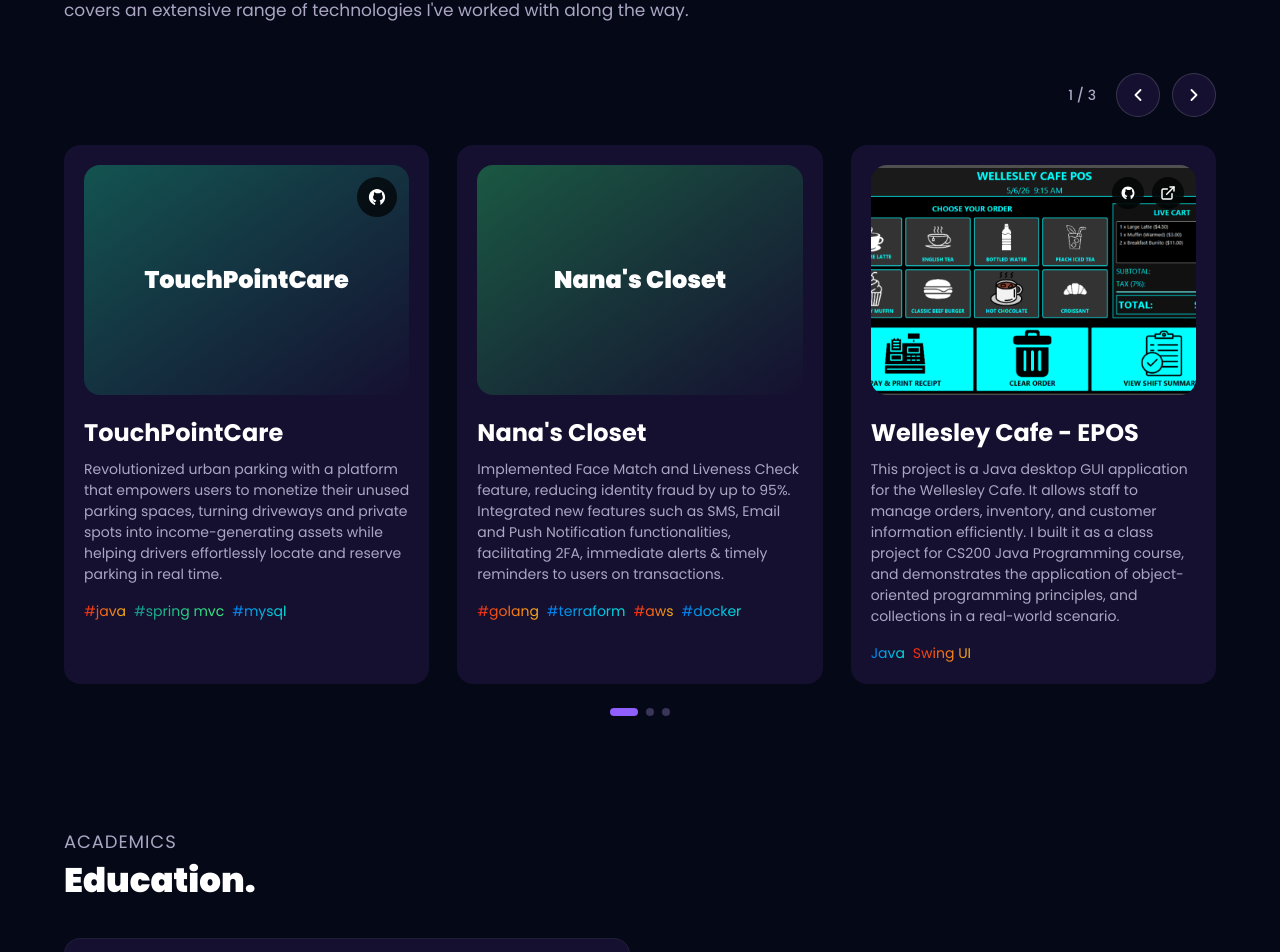
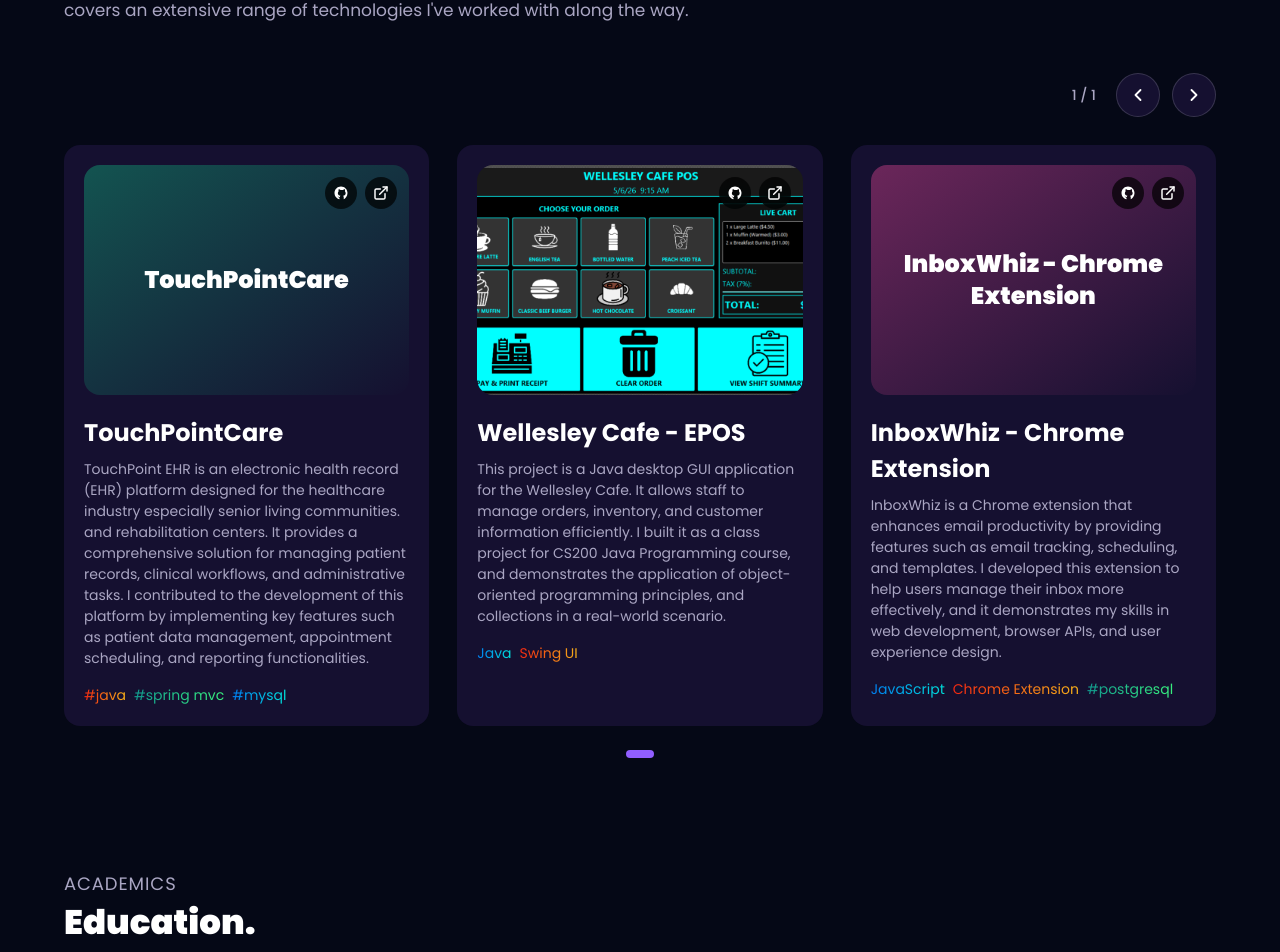
Before and after one commit to gavin-waako/my-portfolio, a Next.js app: page / in a window 1280 px wide. Shown: the part 3069-4021 px from the top of the page. Built offline with nearby package versions, Linux system fonts and the light colour scheme.

Commit message:
Make edits to projects

```diff
--- a/data/projects.ts
+++ b/data/projects.ts
@@ -1,8 +1,3 @@
-// Projects shown in the slider.
-//  cover.gradient → Tailwind "from-…" colour for the placeholder cover
-//  cover.image    → use an image from /public instead of the gradient
-//  links          → github / live buttons in the top-right corner of the cover
-//  tags[].color   → orange | green | blue  (gradient text colours)
 export type TagColor = 'orange' | 'green' | 'blue';
 
 export interface ProjectLink {
@@ -22,28 +17,31 @@ export const projects: Project[] = [
   {
     title: 'TouchPointCare',
     cover: { label: 'TouchPointCare', gradient: 'from-emerald-500/40' },
-    links: [{ type: 'github', href: 'https://github.com/gavin-waako/touch-point-care' }],
+    links: [
+      { type: 'github', href: 'https://github.com/gavin-waako/touch-point-care' },
+      { type: 'live', href: '#' },
+    ],
     description:
-      'Revolutionized urban parking with a platform that empowers users to monetize their unused parking spaces, turning driveways and private spots into income-generating assets while helping drivers effortlessly locate and reserve parking in real time.',
+      'TouchPoint EHR is an electronic health record (EHR) platform designed for the healthcare industry especially senior living communities. and rehabilitation centers. It provides a comprehensive solution for managing patient records, clinical workflows, and administrative tasks. I contributed to the development of this platform by implementing key features such as patient data management, appointment scheduling, and reporting functionalities.',
     tags: [
       { text: '#java', color: 'orange' },
       { text: '#spring mvc', color: 'green' },
       { text: '#mysql', color: 'blue' },
     ],
   },
-  {
-    title: "Nana's Closet",
-    cover: { label: "Nana's Closet", gradient: 'from-green-500/40' },
-    links: [],
-    description:
-      'Implemented Face Match and Liveness Check feature, reducing identity fraud by up to 95%. Integrated new features such as SMS, Email and Push Notification functionalities, facilitating 2FA, immediate alerts & timely reminders to users on transactions.',
-    tags: [
-      { text: '#golang', color: 'orange' },
-      { text: '#terraform', color: 'blue' },
-      { text: '#aws', color: 'orange' },
-      { text: '#docker', color: 'blue' },
-    ],
-  },
+  // {
+  //   title: "Nana's Closet",
+  //   cover: { label: "Nana's Closet", gradient: 'from-green-500/40' },
+  //   links: [],
+  //   description:
+  //     'Implemented Face Match and Liveness Check feature, reducing identity fraud by up to 95%. Integrated new features such as SMS, Email and Push Notification functionalities, facilitating 2FA, immediate alerts & timely reminders to users on transactions.',
+  //   tags: [
+  //     { text: '#golang', color: 'orange' },
+  //     { text: '#terraform', color: 'blue' },
+  //     { text: '#aws', color: 'orange' },
+  //     { text: '#docker', color: 'blue' },
+  //   ],
+  // },
   {
     title: 'Wellesley Cafe - EPOS',
     cover: { image: '/images/wellesley-cafe.png', alt: 'Wellesley Cafe - EPOS' },
@@ -60,62 +58,65 @@ export const projects: Project[] = [
   },
   {
     title: 'InboxWhiz - Chrome Extension',
-    cover: { label: 'Project Four', gradient: 'from-pink-500/40' },
-    links: [],
+    cover: { label: 'InboxWhiz - Chrome Extension', gradient: 'from-pink-500/40' },
+    links: [
+      { type: 'github', href: 'https://github.com/gavin-waako/inboxwhiz' },
+      { type: 'live', href: '#' },
+    ],
     description:
-      'Enhanced data processing workflows by designing and implementing a Matching & Pinning Rule Engine, creating a Rule Evaluator & Executor to efficiently process & apply rules to data events from Kafka and optimizing data processing across multiple queues.',
+      'InboxWhiz is a Chrome extension that enhances email productivity by providing features such as email tracking, scheduling, and templates. I developed this extension to help users manage their inbox more effectively, and it demonstrates my skills in web development, browser APIs, and user experience design.',
     tags: [
-      { text: 'Java', color: 'blue' },
-      { text: 'Swing UI', color: 'orange' },
+      { text: 'JavaScript', color: 'blue' },
+      { text: 'Chrome Extension', color: 'orange' },
       { text: '#postgresql', color: 'green' },
     ],
   },
-  {
-    title: 'Lensly - iOS App',
-    cover: { label: 'Project Four', gradient: 'from-pink-500/40' },
-    links: [],
-    description:
-      'Placeholder description. Replace this with a short summary of what you built, the problem it solves and the impact it had.',
-    tags: [
-      { text: '#tag', color: 'blue' },
-      { text: '#tag', color: 'green' },
-      { text: '#tag', color: 'orange' },
-    ],
-  },
-  {
-    title: 'Syntax Error - GameBoy Color Game',
-    cover: { label: 'Project Five', gradient: 'from-amber-500/40' },
-    links: [],
-    description:
-      'Placeholder description. Replace this with a short summary of what you built, the problem it solves and the impact it had.',
-    tags: [
-      { text: '#tag', color: 'blue' },
-      { text: '#tag', color: 'green' },
-      { text: '#tag', color: 'orange' },
-    ],
-  },
-  {
-    title: 'Dark Dindy',
-    cover: { label: 'Project Six', gradient: 'from-cyan-500/40' },
-    links: [],
-    description:
-      'Placeholder description. Replace this with a short summary of what you built, the problem it solves and the impact it had.',
-    tags: [
-      { text: '#tag', color: 'blue' },
-      { text: '#tag', color: 'green' },
-      { text: '#tag', color: 'orange' },
-    ],
-  },
-  {
-    title: 'Project Seven',
-    cover: { label: 'Project Seven', gradient: 'from-violet-500/40' },
-    links: [],
-    description:
-      'Placeholder description. Replace this with a short summary of what you built, the problem it solves and the impact it had.',
-    tags: [
-      { text: '#tag', color: 'blue' },
-      { text: '#tag', color: 'green' },
-      { text: '#tag', color: 'orange' },
-    ],
-  },
+  // {
+  //   title: 'Lensly - iOS App',
+  //   cover: { label: 'Project Four', gradient: 'from-pink-500/40' },
+  //   links: [],
+  //   description:
+  //     'Placeholder description. Replace this with a short summary of what you built, the problem it solves and the impact it had.',
+  //   tags: [
+  //     { text: '#tag', color: 'blue' },
+  //     { text: '#tag', color: 'green' },
+  //     { text: '#tag', color: 'orange' },
+  //   ],
+  // },
+  // {
+  //   title: 'Syntax Error - GameBoy Color Game',
+  //   cover: { label: 'Project Five', gradient: 'from-amber-500/40' },
+  //   links: [],
+  //   description:
+  //     'Placeholder description. Replace this with a short summary of what you built, the problem it solves and the impact it had.',
+  //   tags: [
+  //     { text: '#tag', color: 'blue' },
+  //     { text: '#tag', color: 'green' },
+  //     { text: '#tag', color: 'orange' },
+  //   ],
+  // },
+  // {
+  //   title: 'Dark Dindy',
+  //   cover: { label: 'Project Six', gradient: 'from-cyan-500/40' },
+  //   links: [],
+  //   description:
+  //     'Placeholder description. Replace this with a short summary of what you built, the problem it solves and the impact it had.',
+  //   tags: [
+  //     { text: '#tag', color: 'blue' },
+  //     { text: '#tag', color: 'green' },
+  //     { text: '#tag', color: 'orange' },
+  //   ],
+  // },
+  // {
+  //   title: 'Project Seven',
+  //   cover: { label: 'Project Seven', gradient: 'from-violet-500/40' },
+  //   links: [],
+  //   description:
+  //     'Placeholder description. Replace this with a short summary of what you built, the problem it solves and the impact it had.',
+  //   tags: [
+  //     { text: '#tag', color: 'blue' },
+  //     { text: '#tag', color: 'green' },
+  //     { text: '#tag', color: 'orange' },
+  //   ],
+  // },
 ];
```
